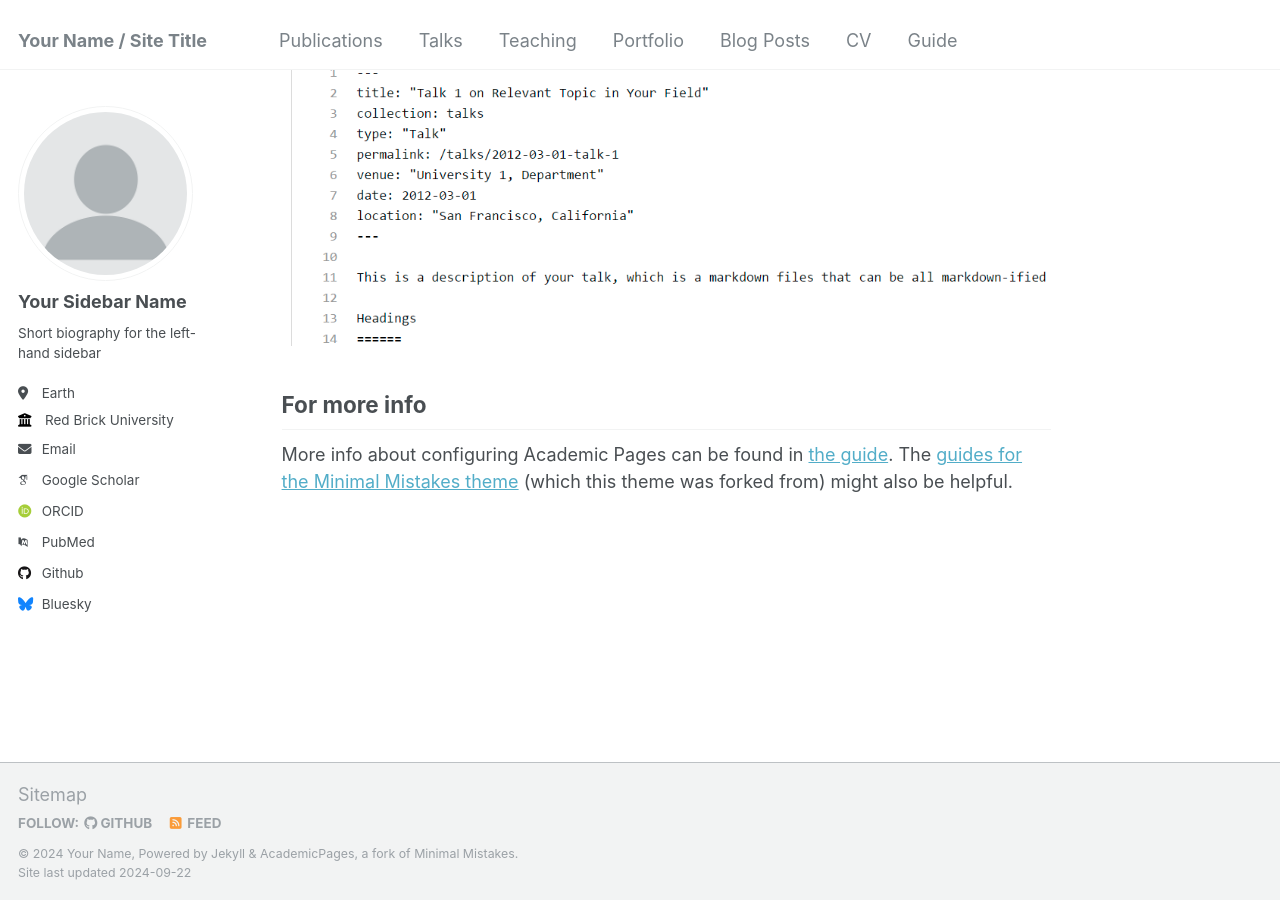
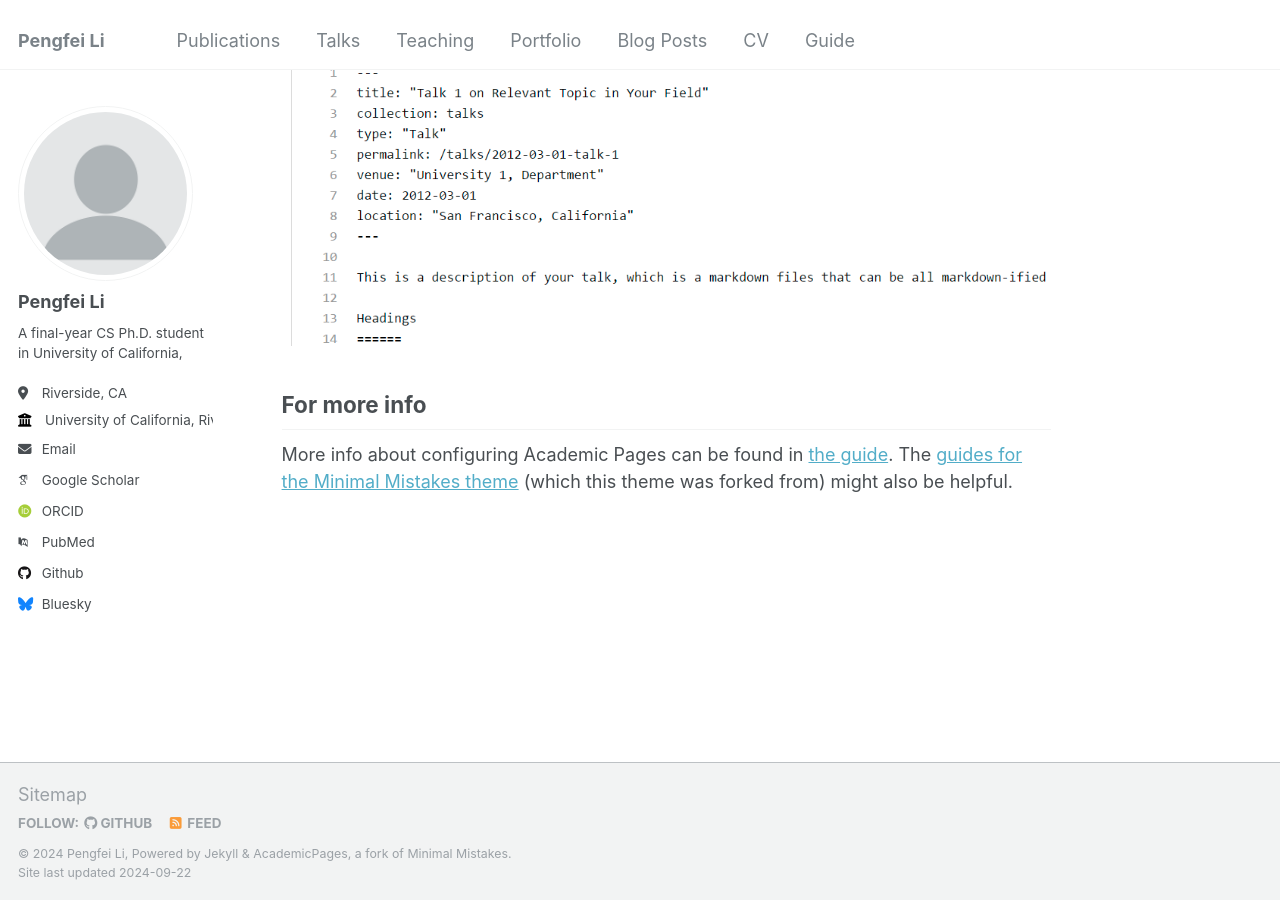
Before and after one commit to lipengfeizju/personal-page, a Jekyll site: the page built from _pages/about.md, in a window 1280 px wide and 900 px high, scrolled down 2643 px. Built offline with Jekyll 4.4.1, drawn with Linux system fonts in a browser that asks for light colours; some web fonts are replaced.

Commit message:
small update

```diff
--- a/_config.yml
+++ b/_config.yml
@@ -8,9 +8,9 @@
 
 # Basic Site Settings
 locale                   : "en-US"
-title                    : "Your Name / Site Title"
+title                    : "Pengfei Li"
 title_separator          : "-"
-name                     : &name "Your Name"
+name                     : &name "Pengfei Li"
 description              : &description "personal description"
 url                      : https://academicpages.github.io # the base hostname & protocol for your site e.g. "https://mmistakes.github.io"
 baseurl                  : "" # the subpath of your site, e.g. "/blog"
@@ -22,13 +22,13 @@ repository               : "academicpages/academicpages.github.io"
 author:
   # Biographic information
   avatar           : "profile.png"
-  name             : "Your Sidebar Name"
+  name             : "Pengfei Li"
   pronouns         : # example: "she/her"
-  bio              : "Short biography for the left-hand sidebar"
-  location         : "Earth"
-  employer         : "Red Brick University"
+  bio              : "A final-year CS Ph.D. student in University of California,"
+  location         : "Riverside, CA"
+  employer         : "University of California, Riverside"
   uri              : # URL
-  email            : "none@example.org"
+  email            : "pli081@ucr.edu"
 
   # Academic websites
   arxiv            : # URL - Update with the correct link to your profile
```
